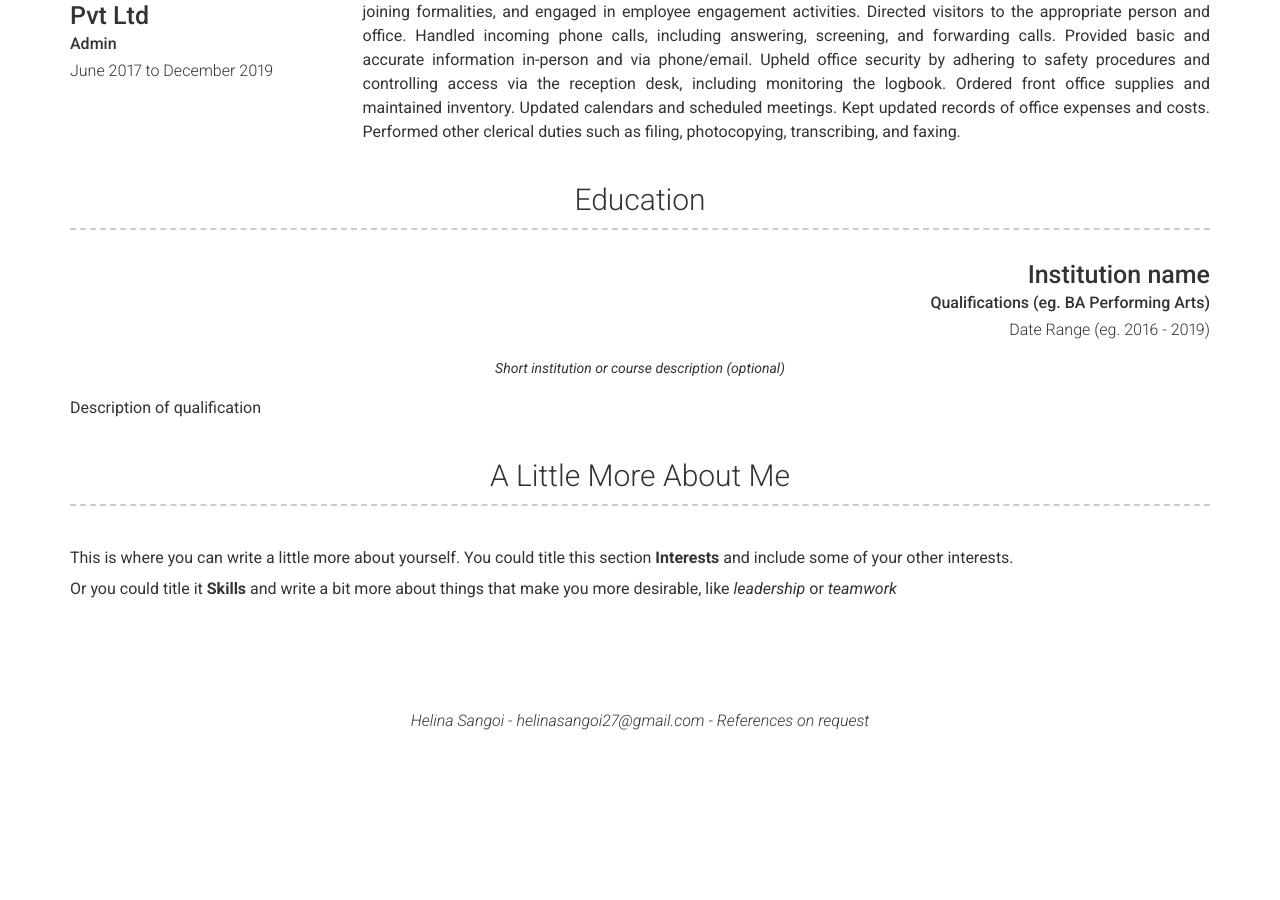
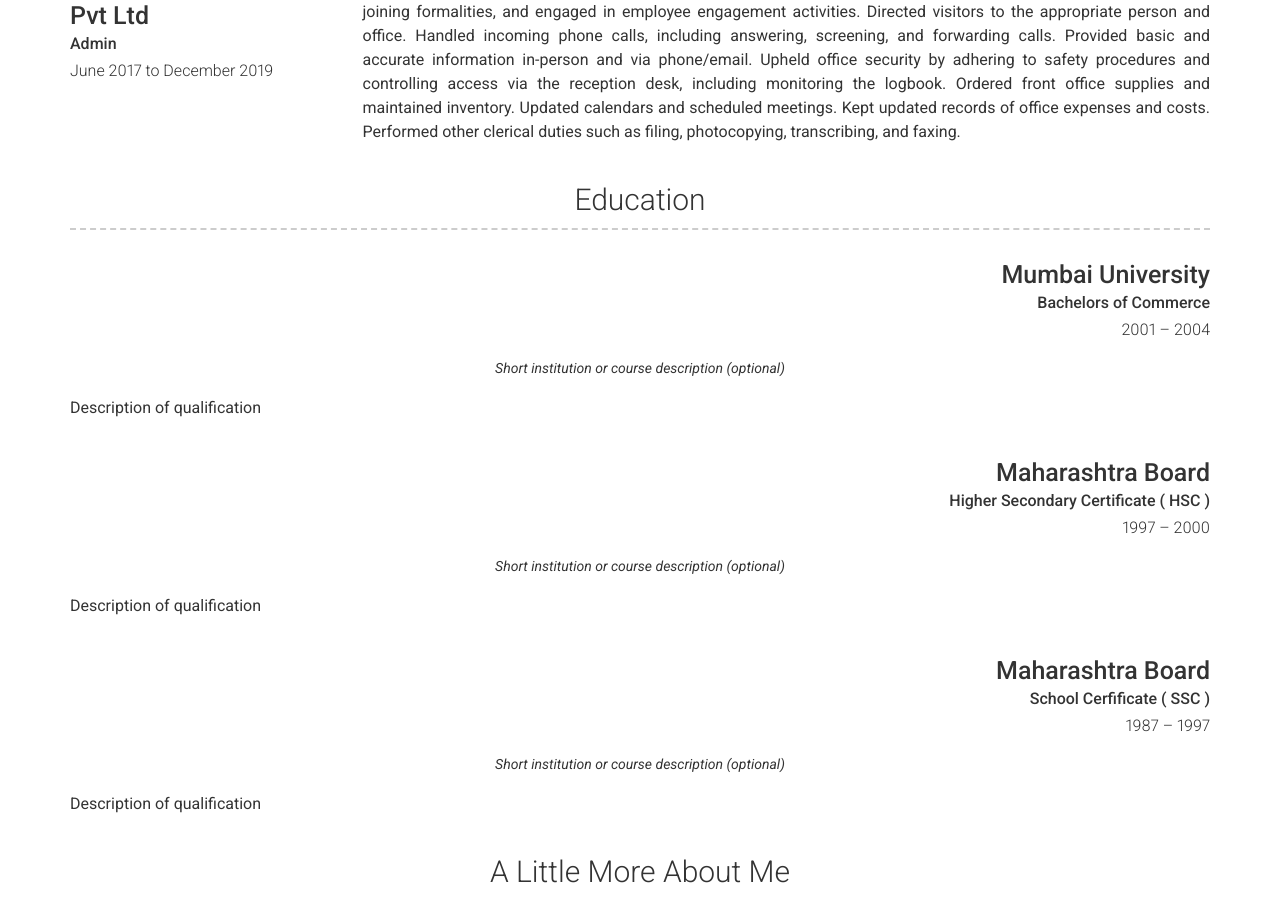
Before and after one commit to helinasangoi/myresume, a Jekyll site: the page built from index.md, in a window 1280 px wide and 900 px high, scrolled down 1721 px. Built offline with Jekyll 4.4.1, drawn with Linux system fonts in a browser that asks for light colours; nearby versions of some CDN libraries; before the commit the page ends 2461 px from its top, so only the background shows below that.

Commit message:
Update _config.yml

```diff
--- a/_config.yml
+++ b/_config.yml
@@ -121,9 +121,25 @@ content:
     layout: list
     content:
       - layout: top-right
-        title: Institution name
-        sub_title: Qualifications (eg. BA Performing Arts)
-        caption: Date Range (eg. 2016 - 2019)
+        title: Mumbai University
+        sub_title: Bachelors of Commerce
+        caption: 2001 – 2004
+        quote: >
+          Short institution or course description (optional)
+        description: | # this will include new lines to allow paragraphs
+          Description of qualification
+      - layout: top-right
+        title: Maharashtra Board
+        sub_title: Higher Secondary Certificate ( HSC )
+        caption: 1997 – 2000
+        quote: >
+          Short institution or course description (optional)
+        description: | # this will include new lines to allow paragraphs
+          Description of qualification
+      - layout: top-right
+        title: Maharashtra Board
+        sub_title: School Cerfificate ( SSC )
+        caption: 1987 – 1997
         quote: >
           Short institution or course description (optional)
         description: | # this will include new lines to allow paragraphs
```
